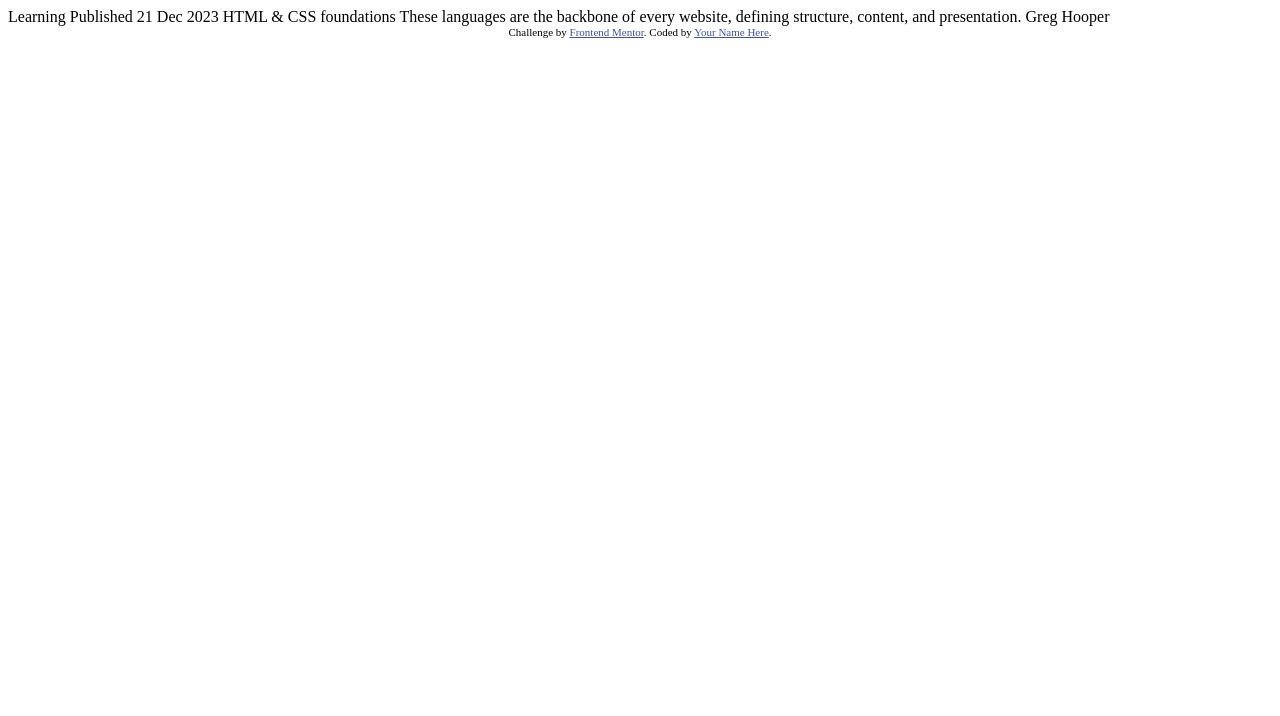
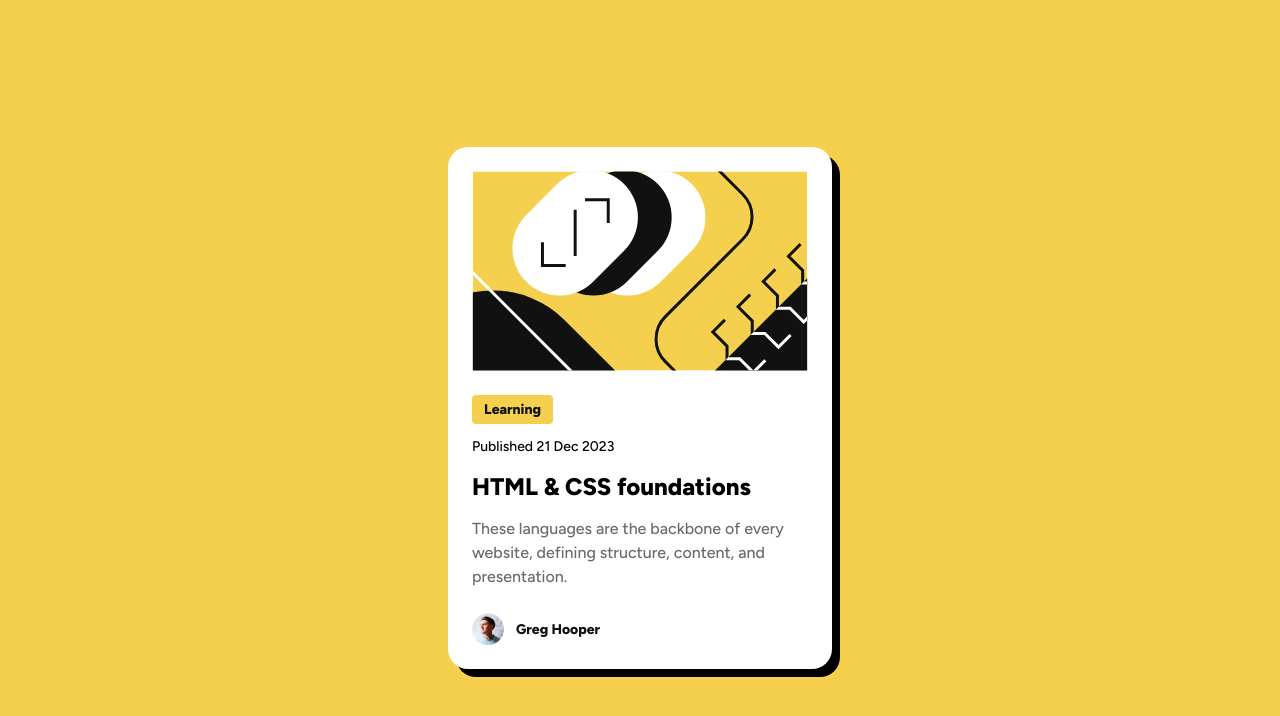
Before and after one commit to Practic-Code-With-Me/blog-preview-card, a plain HTML site: page index.html in a window 1280 px wide. Drawn offline with Linux system fonts and the light colour scheme.

Commit message:
Update code css

```diff
--- a/index.html
+++ b/index.html
@@ -1,34 +1,86 @@
 <!DOCTYPE html>
 <html lang="en">
+
 <head>
   <meta charset="UTF-8">
-  <meta name="viewport" content="width=device-width, initial-scale=1.0"> <!-- displays site properly based on user's device -->
+  <meta name="viewport" content="width=device-width, initial-scale=1.0">
+  <!-- displays site properly based on user's device -->
 
   <link rel="icon" type="image/png" sizes="32x32" href="./assets/images/favicon-32x32.png">
 
   <title>Frontend Mentor | Blog preview card</title>
-
+  <link rel="preconnect" href="https://fonts.googleapis.com">
+  <link rel="preconnect" href="https://fonts.gstatic.com" crossorigin>
+  <link href="https://fonts.googleapis.com/css2?family=Figtree:ital,wght@0,300..900;1,300..900&display=swap"
+    rel="stylesheet">
+  <link rel="stylesheet" type="text/css" href="styles.css" />
   <!-- Feel free to remove these styles or customise in your own stylesheet 👍 -->
   <style>
-    .attribution { font-size: 11px; text-align: center; }
-    .attribution a { color: hsl(228, 45%, 44%); }
+    .attribution {
+      font-size: 11px;
+      text-align: center;
+    }
+
+    .attribution a {
+      color: hsl(228, 45%, 44%);
+    }
   </style>
 </head>
+
 <body>
+  <div class="card-wrapper">
+    <svg xmlns="http://www.w3.org/2000/svg" width="336" height="201" fill="none" viewBox="0 0 336 201">
+      <g clip-path="url(#a)">
+        <path fill="#F4D04E" d="M0 .5h336v200H0z" />
+        <rect width="139" height="95" x="87.996" y="77.729" fill="#fff" rx="47.5"
+          transform="rotate(-45 87.996 77.729)" />
+        <rect width="139" height="95" x="54.055" y="77.729" fill="#111" rx="47.5"
+          transform="rotate(-45 54.055 77.729)" />
+        <path fill="#111" d="M234.864 209.036 451.4-7.5l67.175 67.175-216.536 216.536z" />
+        <rect width="139" height="95" x="20.114" y="77.729" fill="#fff" rx="47.5"
+          transform="rotate(-45 20.114 77.729)" />
+        <rect width="204.19" height="270.554" fill="#111" rx="102.095"
+          transform="scale(-1 1) rotate(45 -103.887 14.564)" />
+        <path stroke="#fff" stroke-width="3"
+          d="m6.69-357.5 135.583 135.727c12.481 12.494 12.481 32.737 0 45.231L-45.544 11.475c-12.481 12.494-12.481 32.737 0 45.23L107.088 209.5" />
+        <path stroke="#111" stroke-width="3"
+          d="M69.965 71.719v23.334h23.334M136.079 52.273V28.94h-23.334M102.845 38.838v46.67M210.364-37.5l60.873 60.873c12.497 12.496 12.497 32.758 0 45.254l-77.745 77.746c-12.497 12.496-12.497 32.758 0 45.254l69.872 69.873" />
+        <path stroke="#111" stroke-width="3"
+          d="m253.339 149.574-12.144 12.145 14.256 14.257v12.672h12.673l13.729 13.729 12.145-12.145M278.685 124.228l-12.145 12.145 14.257 14.257v12.673h12.673l13.729 13.729 12.145-12.145M304.031 98.883l-12.145 12.144 14.257 14.257v12.673h12.673l13.729 13.729 12.144-12.145M329.376 73.537l-12.145 12.145 14.257 14.257v12.672h12.673l13.729 13.729 12.145-12.144" />
+        <path stroke="#fff" stroke-width="5"
+          d="m354.722 48.191-12.145 12.145 14.257 14.257v12.673h12.673l13.729 13.729 12.145-12.145" />
+        <mask id="b" width="285" height="285" x="234" y="-8" maskUnits="userSpaceOnUse" style="mask-type:alpha">
+          <path fill="#111" d="M234.864 209.036 451.4-7.5l67.175 67.175-216.536 216.536z" />
+        </mask>
+        <g stroke="#fff" mask="url(#b)">
+          <path stroke-width="3"
+            d="m253.339 149.574-12.144 12.145 14.256 14.257v12.672h12.673l13.729 13.729 12.145-12.145M278.685 124.228l-12.145 12.145 14.257 14.257v12.673h12.673l13.729 13.729 12.145-12.145M304.031 98.883l-12.145 12.144 14.257 14.257v12.673h12.673l13.729 13.729 12.144-12.145M329.376 73.537l-12.145 12.145 14.257 14.257v12.672h12.673l13.729 13.729 12.145-12.145" />
+          <path stroke-width="5"
+            d="m354.722 48.191-12.145 12.145 14.257 14.257v12.673h12.673l13.729 13.729 12.145-12.145" />
+        </g>
+      </g>
+      <defs>
+        <clipPath id="a">
+          <path fill="#fff" d="M0 .5h336v200H0z" />
+        </clipPath>
+      </defs>
+    </svg>
 
-  Learning
 
-  Published 21 Dec 2023
+    <div class="card-body">
+      <span class="card-tag text-bold">Learning</span>
 
-  HTML & CSS foundations
+      <div class="card-date"> Published 21 Dec 2023</div>
+      <div class="card-title"> HTML & CSS foundations</div>
+      <div class="card-desc"> These languages are the backbone of every website, defining structure, content, and
+        presentation.</div>
+    </div>
 
-  These languages are the backbone of every website, defining structure, content, and presentation.
-
-  Greg Hooper
-
-  <div class="attribution">
-    Challenge by <a href="https://www.frontendmentor.io?ref=challenge" target="_blank">Frontend Mentor</a>.
-    Coded by <a href="#">Your Name Here</a>.
+    <div class="card-author">
+      <img class="author-avt" src="./assets/images/image-avatar.webp" />
+      <div class="text-bold"> Greg Hooper</div>
+    </div>
   </div>
 </body>
+
 </html>
--- /dev/null
+++ b/styles.css
@@ -0,0 +1,72 @@
+body {
+    background-color: #F4D04E;
+    display: flex;
+    align-items: center;
+    justify-content: center;
+    height: 100vh;
+    font-family: "Figtree", sans-serif;
+    ;
+}
+
+.card-wrapper {
+    background-color: #FFF;
+    width: 336px;
+    height: 474px;
+    border-radius: 20px;
+    border: 1px;
+    padding: 24px;
+    gap: 24px;
+    box-shadow: 8px 8px 0px 0px;
+    display: flex;
+    flex-direction: column;
+}
+
+.card-body {
+    gap: 12px;
+    display: flex;
+    flex-direction: column;
+}
+
+.card-tag {
+    padding: 4px 12px;
+    border-radius: 4px;
+    background-color: #F4D04E;
+    width: fit-content;
+
+}
+
+.card-date {
+    line-height: 21px;
+    font-weight: 500;
+    font-size: 14px;
+}
+
+.card-title {
+    font-size: 24px;
+    line-height: 36px;
+    font-weight: 800;
+}
+
+.card-desc {
+    color: #6B6B6B;
+    line-height: 24px;
+    font-weight: 500;
+}
+
+.text-bold{
+    color: #111;
+    line-height: 21px;
+    font-size: 14px;
+    font-weight: 800;
+}
+
+.author-avt{
+    width: 32px;
+    height: 32px;
+}
+
+.card-author{
+    display: flex;
+align-items: center;
+gap: 12px;
+}
```
